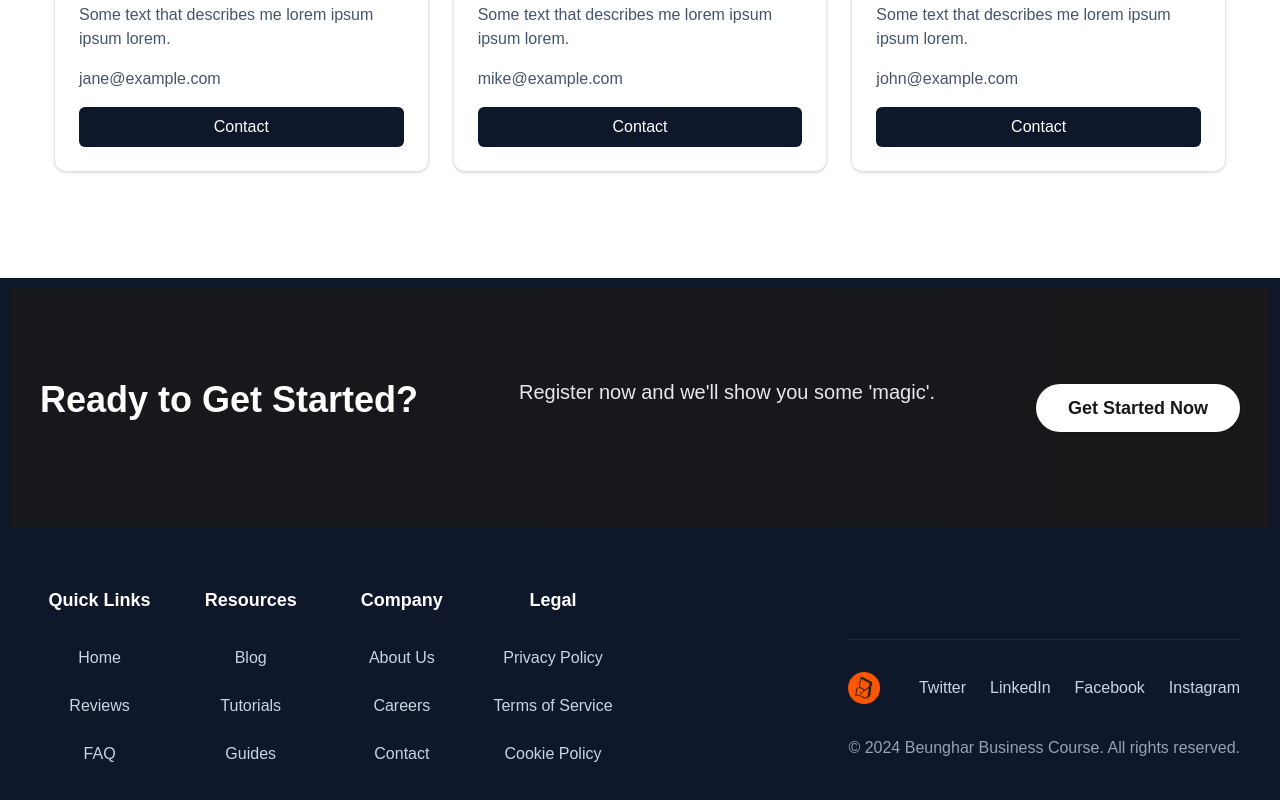
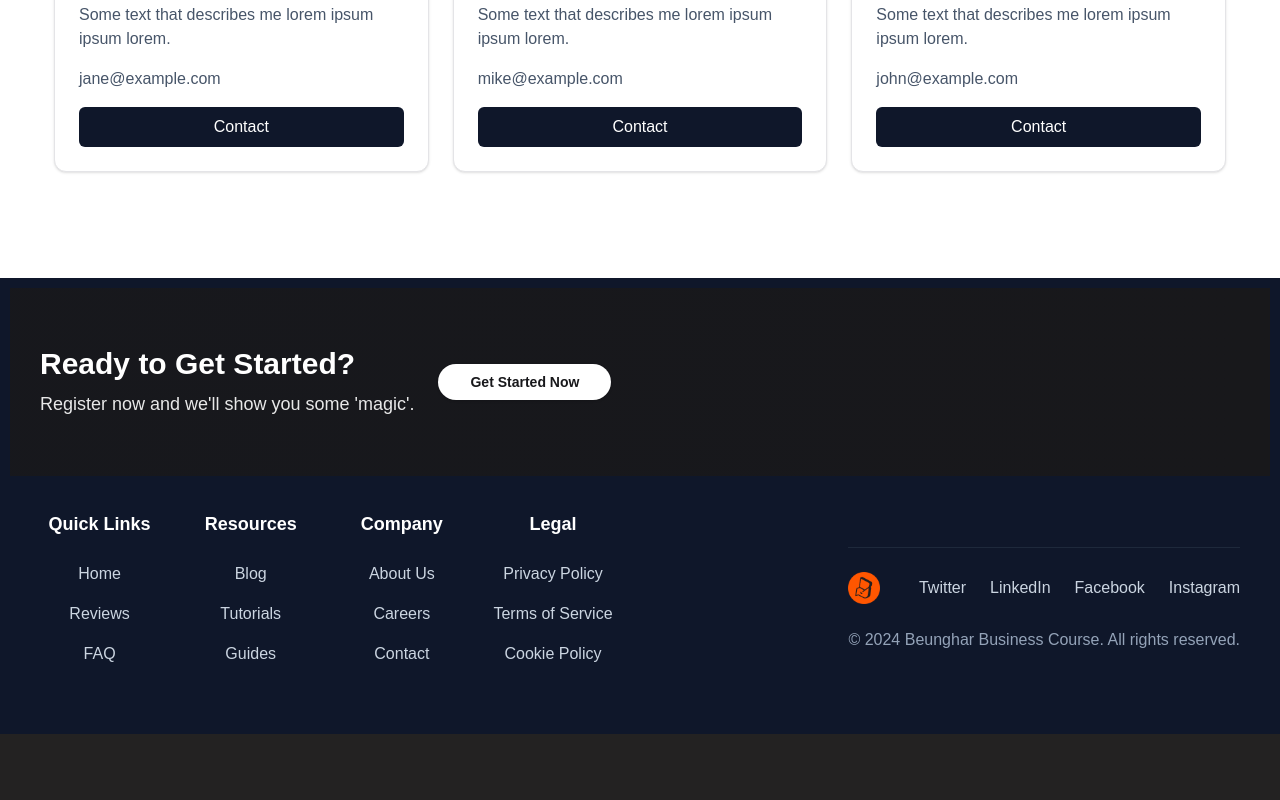
Before and after one commit to Triangulr/beunghar, a Next.js app: page / in a window 1280 px wide. Shown: the part 4798-5598 px from the top of the page. After the commit the page ends 5532 px from the top, so only its background shows below. Built offline with nearby package versions, Linux system fonts and the light colour scheme.

Commit message:
footer 2

```diff
--- a/pages/index.js
+++ b/pages/index.js
@@ -446,28 +446,32 @@ export default function Home() {
 
       <footer className="bg-slate-900 text-white">
         {/* CTA Section */}
-        <div className="bg-gradient-to-r from-primary/90 to-primary py-20">
-          <div className="container mx-auto px-6 text-center">
-            <h2 className="text-4xl font-bold mb-4">Ready to Get Started?</h2>
-            <p className="text-xl mb-8 text-white/90">
+        <div className="bg-gradient-to-r from-primary/90 to-primary py-12">
+          <div className="container mx-auto px-6">
+            <div className="flex flex-col md:flex-row items-center justify-between gap-6">
+              <div className="text-left">
+                <h2 className="text-3xl font-bold mb-2">Ready to Get Started?</h2>
+                <p className="text-lg text-white/90">
                   Register now and we'll show you some 'magic'.
                 </p>
+              </div>
               <Button
-              className="bg-white text-primary hover:bg-white/90 text-lg px-8 py-6 rounded-full font-semibold"
+                className="bg-white text-primary hover:bg-white/90 px-8 py-3 rounded-full font-semibold"
                 onClick={() => window.location.href = '/members'}
               >
                 Get Started Now
               </Button>
             </div>
           </div>
+        </div>
 
         {/* Main Footer Content */}
-        <div className="container mx-auto px-6 py-24">
-          <div className="grid grid-cols-2 md:grid-cols-4 gap-8 mb-24">
+        <div className="container mx-auto px-6 py-12">
+          <div className="grid grid-cols-2 md:grid-cols-4 gap-8 mb-12">
             {/* Quick Links */}
             <div className="flex flex-col">
-              <h3 className="font-semibold text-lg mb-8 mt-12">Quick Links</h3>
-              <ul className="space-y-6">
+              <h3 className="font-semibold text-lg mb-6 mt-6">Quick Links</h3>
+              <ul className="space-y-4">
                 <li>
                   <a href="#home" className="text-slate-300 hover:text-white transition-colors">
                     Home
@@ -488,8 +492,8 @@ export default function Home() {
 
             {/* Resources */}
             <div className="flex flex-col">
-              <h3 className="font-semibold text-lg mb-8 mt-12">Resources</h3>
-              <ul className="space-y-6">
+              <h3 className="font-semibold text-lg mb-6 mt-6">Resources</h3>
+              <ul className="space-y-4">
                 <li>
                   <a href="#blog" className="text-slate-300 hover:text-white transition-colors">
                     Blog
@@ -510,8 +514,8 @@ export default function Home() {
 
             {/* Company */}
             <div className="flex flex-col">
-              <h3 className="font-semibold text-lg mb-8 mt-12">Company</h3>
-              <ul className="space-y-6">
+              <h3 className="font-semibold text-lg mb-6 mt-6">Company</h3>
+              <ul className="space-y-4">
                 <li>
                   <a href="#about" className="text-slate-300 hover:text-white transition-colors">
                     About Us
@@ -532,8 +536,8 @@ export default function Home() {
 
             {/* Legal */}
             <div className="flex flex-col">
-              <h3 className="font-semibold text-lg mb-8 mt-12">Legal</h3>
-              <ul className="space-y-6">
+              <h3 className="font-semibold text-lg mb-6 mt-6">Legal</h3>
+              <ul className="space-y-4">
                 <li>
                   <a href="#privacy" className="text-slate-300 hover:text-white transition-colors">
                     Privacy Policy
@@ -554,7 +558,7 @@ export default function Home() {
           </div>
 
           {/* Bottom Bar */}
-          <div className="border-t border-slate-800 pt-8">
+          <div className="border-t border-slate-800 pt-6">
             <div className="flex flex-col md:flex-row justify-between items-center">
               <div className="mb-4 md:mb-0">
                 <img
@@ -578,7 +582,7 @@ export default function Home() {
                 </a>
               </div>
             </div>
-            <div className="text-center mt-8 text-slate-400">
+            <div className="text-center mt-6 text-slate-400">
               <p>© {new Date().getFullYear()} Beunghar Business Course. All rights reserved.</p>
             </div>
           </div>
```
Lines whose indentation alone changed are shown as unchanged.
